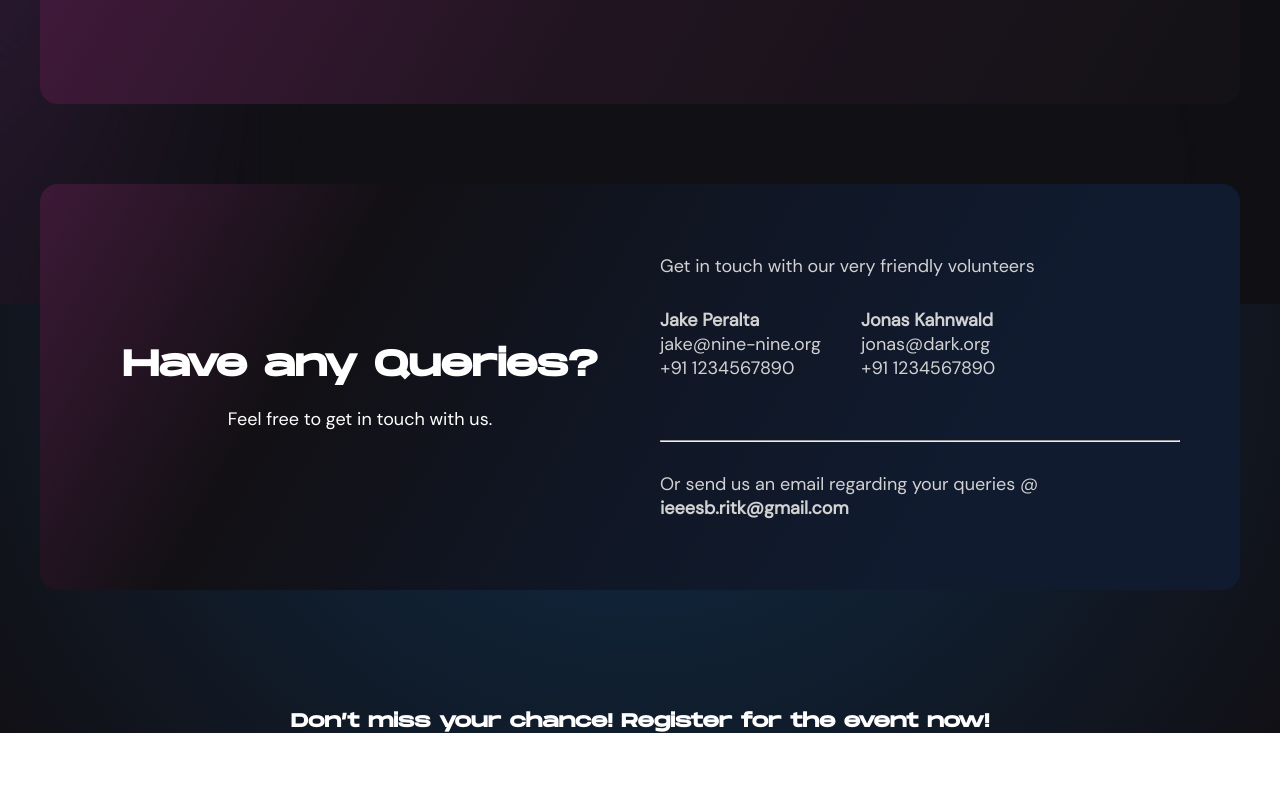
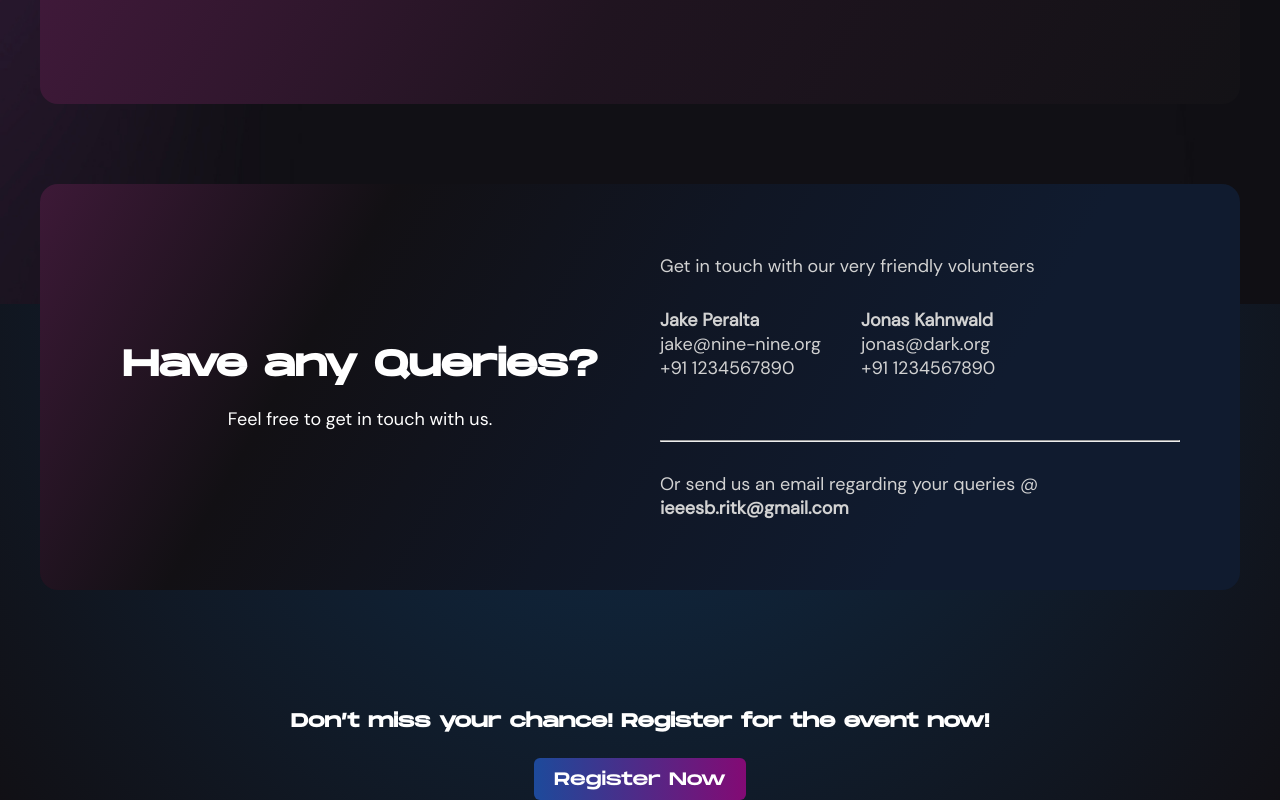
Before and after one commit to IEEE-SB-RIT/rex-2, a React (Create React App) app: page / in a window 1280 px wide. Shown: the part 1113-1913 px from the top of the page. Before the commit the page ends 1846 px from the top, so only its background shows below. Built offline with nearby package versions, Linux system fonts and the light colour scheme.

Commit message:
added register button

```diff
--- /dev/null
+++ b/src/components/Button/Button.js
@@ -0,0 +1,19 @@
+import styled from "styled-components";
+
+export const ButtonContainer = styled.div`
+    margin-top: 25px;
+`
+
+export const Button = styled.button`
+    width: contain;
+    height: 42px;
+    border-radius: 6px;
+    border: none;
+    padding: 10px 20px;
+    background-image: linear-gradient(to right, #1D4A9B, #830A74);
+    font-size: 18px;
+    color: white;
+    font-weight: 400;
+    font-family: "Monument-Extended", sans-serif !important;
+    cursor: pointer;
+`
--- /dev/null
+++ b/src/components/Button/index.js
@@ -0,0 +1,12 @@
+import { ButtonContainer, Button } from "./Button";
+
+export default function JoinButton(props)
+{
+    return (
+        <ButtonContainer>
+        <Button>
+            {props.children}
+        </Button>
+        </ButtonContainer>
+    );
+}
--- a/src/components/Footer/index.js
+++ b/src/components/Footer/index.js
@@ -1,9 +1,7 @@
-import react from "react";
 import ContactCard from "../ContactCard";
 import { FooterSection} from "./FooterElements";
-import {CenterContainer} from "../Center/CenterElements"
-
-
+import {CenterContainer} from "../Center/CenterElements";
+import JoinButton from "../Button";
 
 export default function Footer()
 {
@@ -14,6 +12,7 @@ export default function Footer()
                 <CenterContainer>
                 <ContactCard />
                 <h3>Don’t miss your chance! Register for the event now!</h3>
+                <JoinButton>Register Now</JoinButton>
                 </CenterContainer>
             </FooterSection>
         </>
```
Also changed, not shown: 1 other file (tests, documents, lock files or other folders).
